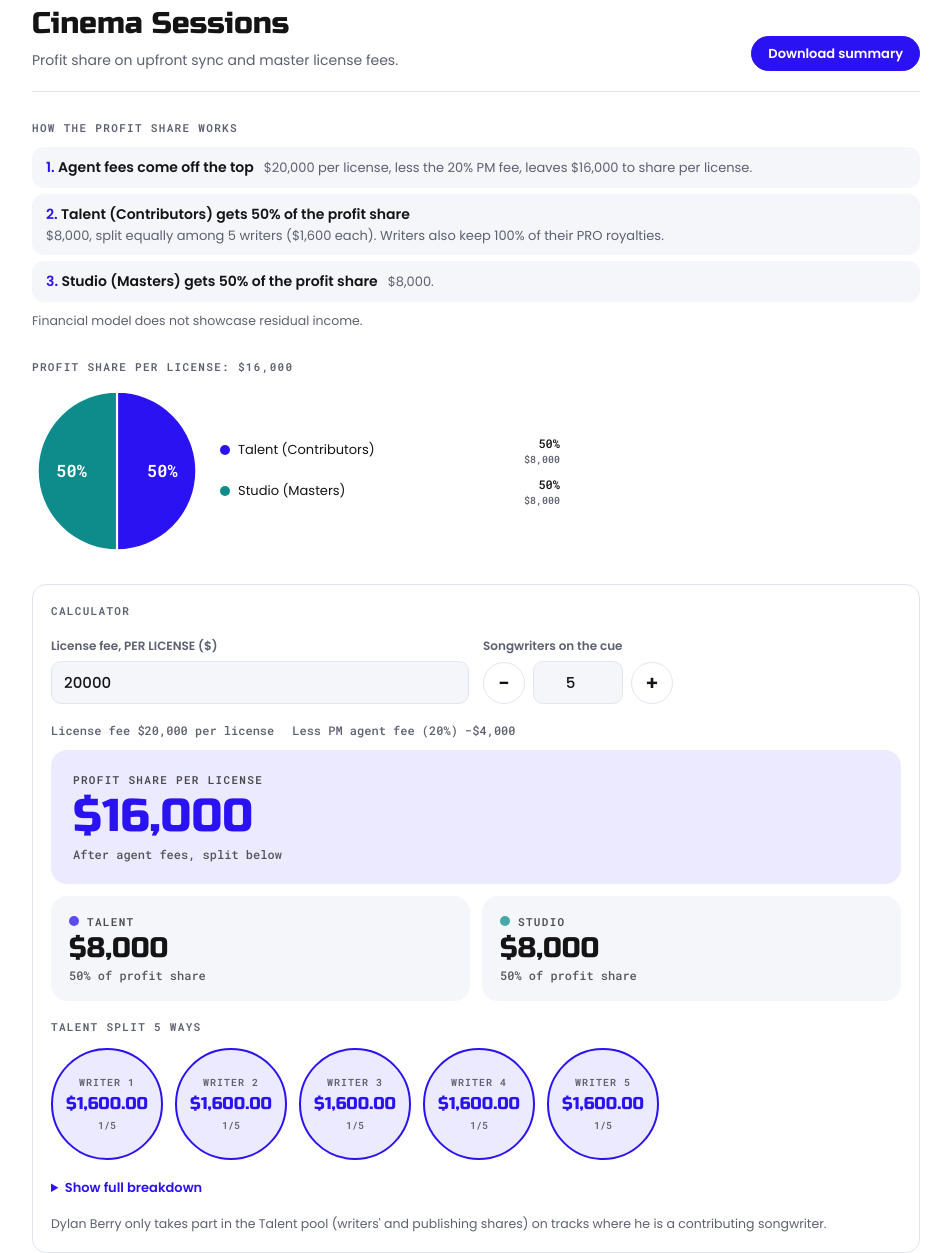
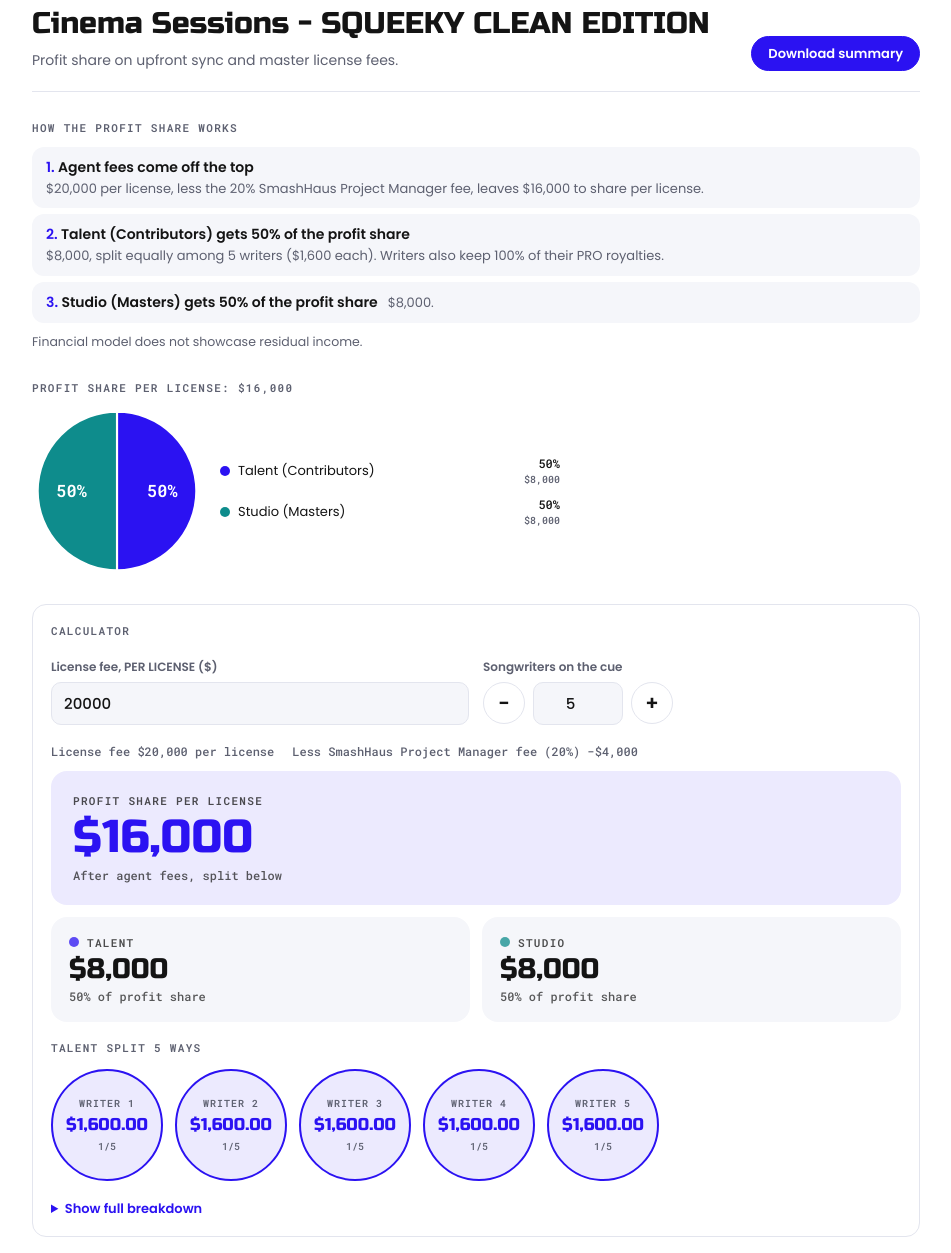
Before and after one commit to DylanBerry007/cinemasessions, a plain HTML site: page index.html in a window 1280 px wide. Shown: the part 61-1314 px from the top of the page, without its empty margins (164-1115 px from the left). Drawn offline with Linux system fonts and the light colour scheme.

Commit message:
Rename PM fee to SmashHaus Project Manager fee, sync title
Co-Authored-By: Claude Opus 5.5 <noreply@anthropic.com>
Claude-Session: https://claude.ai/code/session_017LLJwwAfMYBGY3SnCBB86N

```diff
--- a/index.html
+++ b/index.html
@@ -214,14 +214,14 @@ td .bs{color:var(--muted);font-size:12px}
 <script>
 var COLORS=["--blue","--teal","--amber","--pink","--slate"];
 var DEFAULT={
-  title:"Cinema Sessions",
+  title:"Cinema Sessions - SQUEEKY CLEAN EDITION",
   subtitle:"Profit share on upfront sync and master license fees.",
-  note:"Dylan Berry only takes part in the Talent pool (writers' and publishing shares) on tracks where he is a contributing songwriter.",
+  note:"",
   upfront:20000,residuals:0,writers:5,maxWriters:8,
   roles:[
     {id:"talent",name:"Talent (Contributors)",short:"Talent",upfront:50,pro:100,split:true,basis:"Publishing side: 50% of net, split equally among contributing writers. Writers also keep 100% of PRO residuals."},
     {id:"studio",name:"Studio (Masters)",short:"Studio",upfront:50,pro:0,split:false,basis:"Owns 100% of the masters: 50% of net. No PRO residuals."},
-    {id:"pm",name:"Project Manager",short:"PM",upfront:20,pro:0,split:false,top:true,basis:"20% of gross off the top as an agent fee, before anyone else is paid."}
+    {id:"pm",name:"SmashHaus Project Manager",short:"SmashHaus Project Manager",upfront:20,pro:0,split:false,top:true,basis:"20% of gross off the top as the SmashHaus Project Manager fee, before anyone else is paid."}
   ]};
 var model=JSON.parse(JSON.stringify(DEFAULT)), draft=null, db=null, isOwner=false, touched=false;
 var $=function(id){return document.getElementById(id)};
@@ -273,7 +273,7 @@ function render(){
   var gross=d.up;
   function tile(x,sub){return'<div class="tile"><span class="k"><span class="dot" style="background:'+col(x.i)+'"></span>'+esc(label(x.r))+'</span><span class="v">'+usd0(x.u)+'</span><span class="s">'+sub+'</span></div>'}
   var tops=d.rows.filter(function(x){return x.r.top}),nets=d.rows.filter(function(x){return!x.r.top});
-  var pre='<div class="pre"><span>License fee '+usd0(gross)+' per license</span>';tops.forEach(function(x){pre+='<span>Less '+esc(label(x.r))+' agent fee ('+pct(x.r.upfront).replace('.0%','%')+') −'+usd0(x.u)+'</span>'});pre+='</div>';
+  var pre='<div class="pre"><span>License fee '+usd0(gross)+' per license</span>';tops.forEach(function(x){pre+='<span>Less '+esc(x.r.short||x.r.name)+' fee ('+pct(x.r.upfront).replace('.0%','%')+') −'+usd0(x.u)+'</span>'});pre+='</div>';
   var tiles=pre+'<div class="tile net hero"><span class="k">Profit share per license</span><span class="v">'+usd0(d.net)+'</span><span class="s">After agent fees, split below</span></div>';
   tiles+='<div class="tiles">';nets.forEach(function(x){tiles+=tile(x,pct(x.r.upfront).replace('.0%','%')+' of profit share')});tiles+='</div>';
   $("tiles").innerHTML=tiles;pie(d);
@@ -303,7 +303,7 @@ var tt;function toast(m){$("toast").textContent=m;$("toast").classList.add("on")
 function explain(d){
   var pp=function(v){return (Math.round(v*100)/100)+"%"};
   var tops=d.rows.filter(function(x){return x.r.top}),nets=d.rows.filter(function(x){return!x.r.top}),out=[];
-  out.push({h:"Agent fees come off the top",t:usd0(d.up)+" per license, less "+tops.map(function(x){return "the "+pp(x.r.upfront)+" "+label(x.r)+" fee"}).join(" and ")+", leaves "+usd0(d.net)+" to share per license."});
+  out.push({h:"Agent fees come off the top",t:usd0(d.up)+" per license, less "+tops.map(function(x){return "the "+pp(x.r.upfront)+" "+(x.r.short||x.r.name)+" fee"}).join(" and ")+", leaves "+usd0(d.net)+" to share per license."});
   nets.forEach(function(x){out.push({h:x.r.name+" gets "+pp(x.r.upfront)+" of the profit share",t:usd0(x.u)+(x.r.split?", split equally among "+d.w+" writer"+(d.w===1?"":"s")+" ("+usd0(x.u/d.w)+" each)."+(x.r.pro>0?" Writers also keep "+pp(x.r.pro)+" of their PRO royalties.":""):".")})});
   return out;
 }
```
